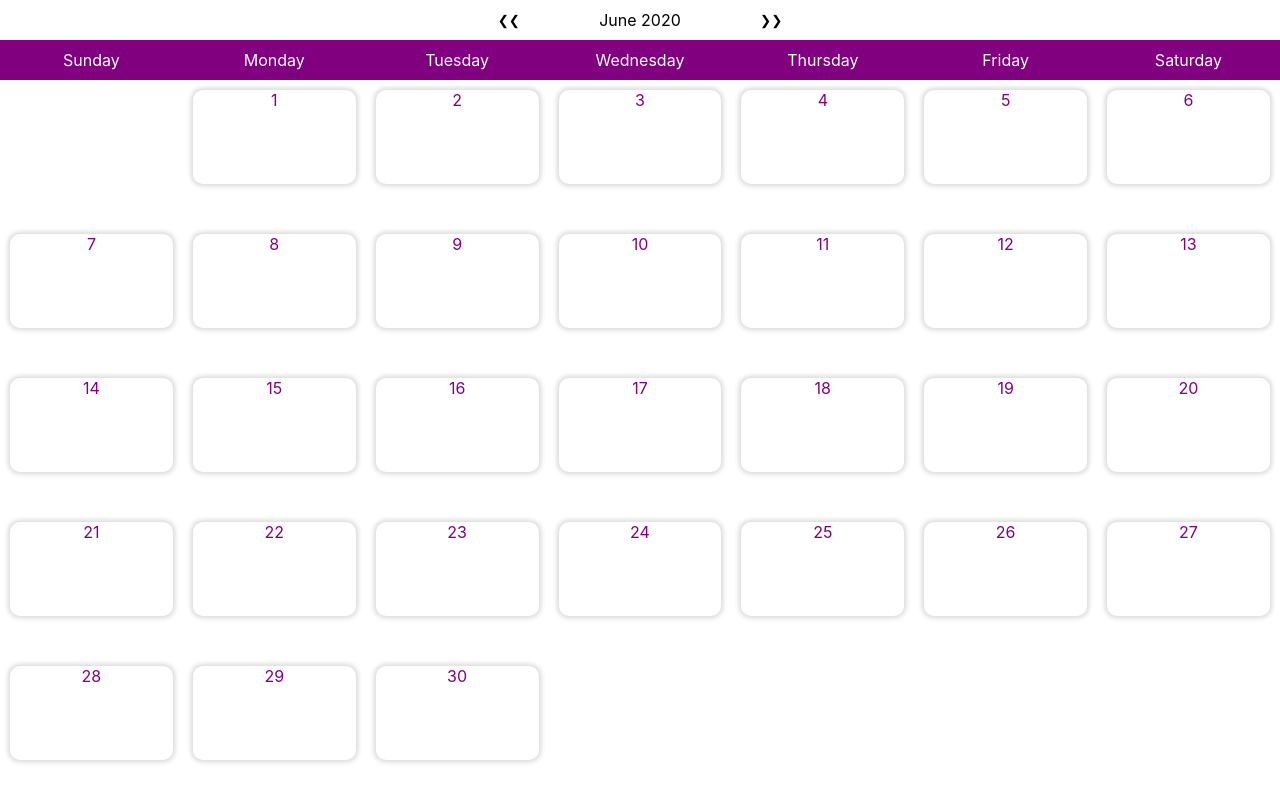
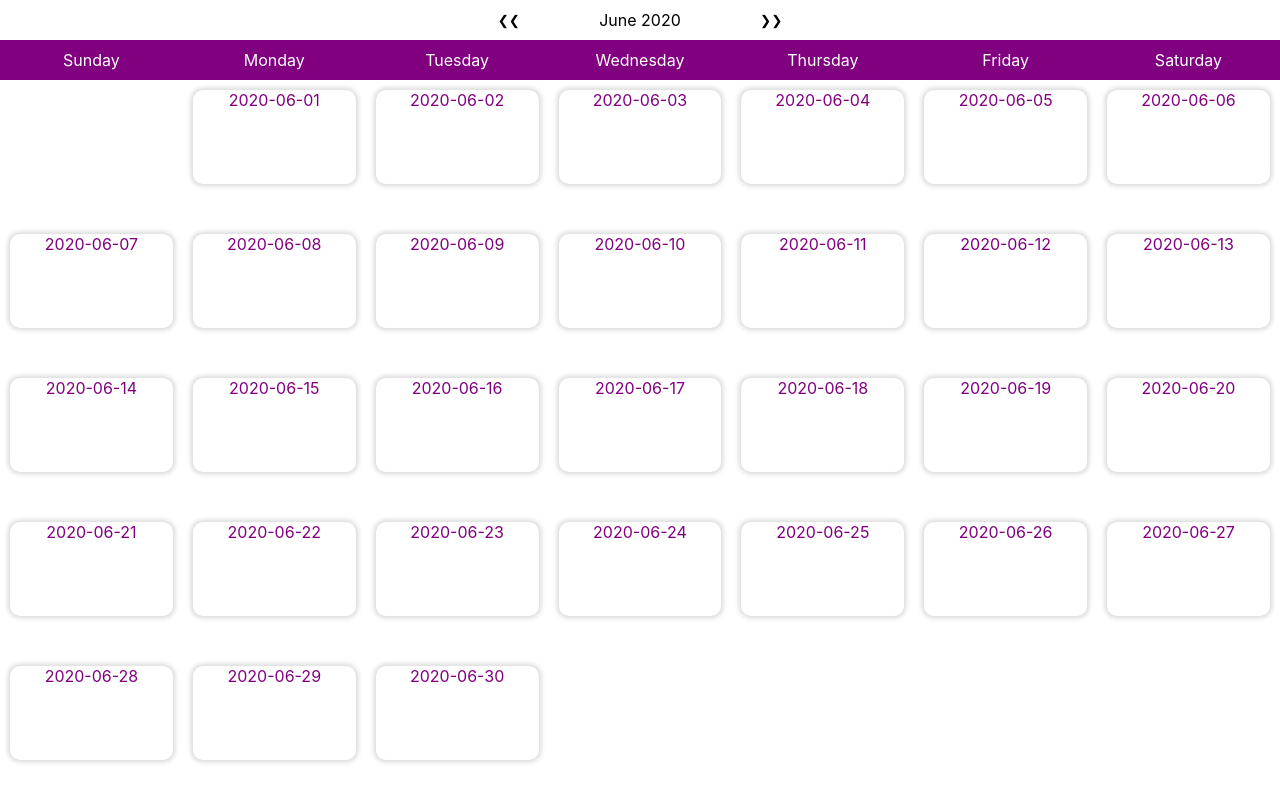
Before and after one commit to hildakh/netflix, a React (Create React App) app: page /1/1 in a window 1280 px wide. Built offline with nearby package versions, Linux system fonts and the light colour scheme.

Commit message:
dates formatted to match data format from api

```diff
--- a/src/components/Month.jsx
+++ b/src/components/Month.jsx
@@ -39,12 +39,14 @@ const Month = () => {
 
   const today = new Date();
   const [date, setDate] = useState(today);
-  const [day, setDay] = useState(date.getDate());
+  const [day, setDay] = useState((date.getDate() < 10 ? '0' : '') + date.getDate());
   const [month, setMonth] = useState(date.getMonth());
   const [year, setYear] = useState(date.getFullYear());
   const [startDay, setStartDay] = useState(getStartDayOfMonth());
 
   const days = isLeapYear(date.getFullYear()) ? leapDaysCount : daysCount;
+
+  const formattedMonth = ((date.getMonth() + 1) < 10 ? '0' : '') + (date.getMonth() + 1);
 
   useEffect(() => {
     const getStartDayOfMonth = () => {
@@ -58,6 +60,10 @@ const Month = () => {
     setYear(date.getFullYear());
 
     setStartDay(getStartDayOfMonth(date));
+
+    console.log(day, 'day')
+    console.log(month, 'month')
+    console.log(formattedMonth, 'formatted')
   }, [date]);
 
   return (
@@ -110,11 +116,15 @@ const Month = () => {
         }}
       >
         {/* creating an array of empty strings based on the number of days ina month */}
-        {new Array(daysCount[month] + startDay).fill(" ").map((_, index) => {
+        {new Array(days[month] + startDay).fill(" ").map((_, index) => {
           // setting the date based on array item index, starting from 0
           const day = index - (startDay - 1 );
+          const formattedDay = (day < 10 ? '0' : '') + day;
+          const formattedCompleteDate = `${year}-${formattedMonth}-${formattedDay}`
           // conditionally rendering a day card or an empty card based on day index
-        return day > 0 ? <DayCard>{day}</DayCard> : <EmptyDay />
+        return day > 0 ? <DayCard
+        key={formattedCompleteDate}
+        >{formattedCompleteDate}</DayCard> : <EmptyDay />
         })}
       </div>
     </>
```
